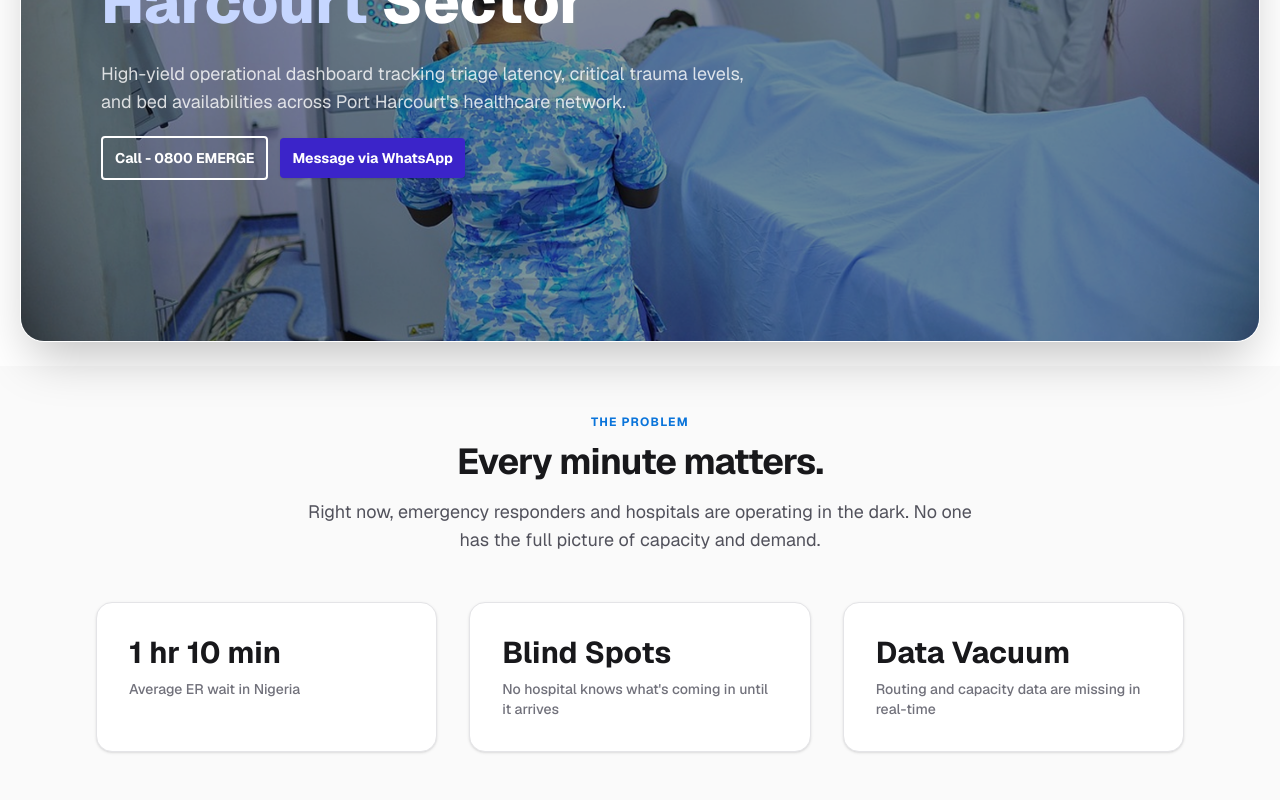
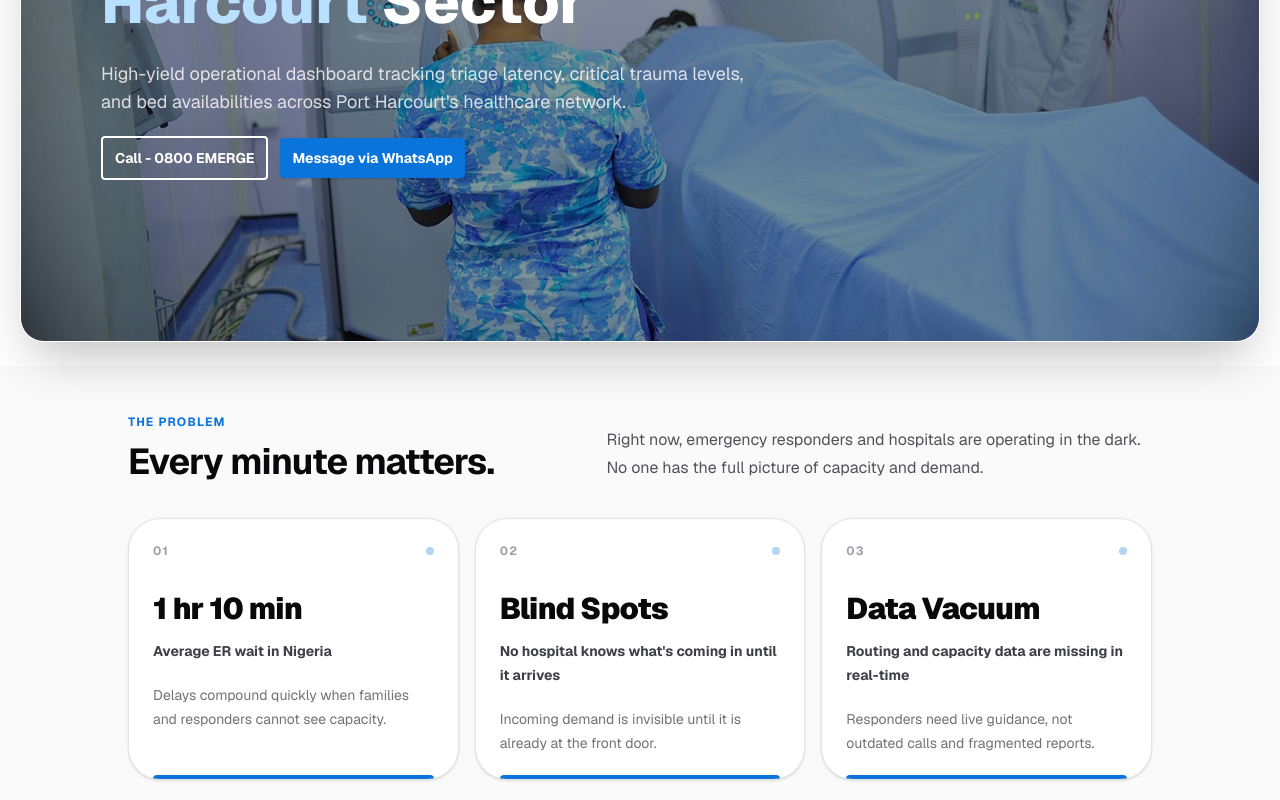
Before and after one commit to Philemon01/emerge_grid, a Next.js app in the folder my-app/: page / in a window 1280 px wide. Shown: the part 420-1220 px from the top of the page. Built offline with nearby package versions, Linux system fonts and the light colour scheme.

Commit message:
problem section update

```diff
--- a/my-app/app/components/hero-section.tsx
+++ b/my-app/app/components/hero-section.tsx
@@ -21,7 +21,7 @@ export default function HeroSection() {
             <div className="max-w-2xl">
               <p className="text-sm tracking-[0.24em] uppercase text-white/75 mb-4">Realtime Hospital</p>
               <h1 className="text-4xl sm:text-5xl lg:text-6xl font-extrabold leading-tight text-white">
-                Visibility for <span className="text-[#c6d6ff]">Port Harcourt</span> Sector
+                Visibility for <span className="text-[#B9E0FF]">Port Harcourt</span> Sector
               </h1>
               <p className="mt-5 text-lg text-white/80 max-w-2xl">
                 High-yield operational dashboard tracking triage latency, critical trauma levels, and bed availabilities across Port Harcourt's healthcare network.
@@ -29,10 +29,10 @@ export default function HeroSection() {
 
               <div className="hidden md:flex mt-5 items-center gap-3">
                 {/* Secondary CTA */}
-                <a className="px-3 py-2.5 rounded-sm border-2 border-[#ffffff] text-[#ffffff] text-sm font-bold hover:bg-[#3b24c9]/5 transition-colors" href="#">Call - 0800 EMERGE</a>
+                <a className="px-3 py-2.5 rounded-sm border-2 border-[#ffffff] text-[#ffffff] text-sm font-bold hover:bg-[#0A74DA]/10 transition-colors" href="#">Call - 0800 EMERGE</a>
 
                 {/* Primary CTA */}
-                <a className="px-3 py-2.5 rounded-sm bg-[#3b24c9] text-white text-sm font-bold hover:bg-[#2f1aa7] shadow-sm transition-colors" href="#">Message via WhatsApp</a>
+                <a className="px-3 py-2.5 rounded-sm bg-[#0A74DA] text-white text-sm font-bold hover:bg-[#0757a4] shadow-sm transition-colors" href="#">Message via WhatsApp</a>
               </div>
             </div>
           </div>
--- a/my-app/app/components/how-section.tsx
+++ b/my-app/app/components/how-section.tsx
@@ -28,7 +28,7 @@ export default function HowSection() {
               </div>
             </div>
             {/* Decorative Glow */}
-            <div className="absolute top-0 right-0 -mr-20 -mt-20 w-80 h-80 bg-[#3b24c9]/20 rounded-full blur-3xl group-hover:bg-[#3b24c9]/30 transition-colors" />
+            <div className="absolute top-0 right-0 -mr-20 -mt-20 w-80 h-80 bg-[#0A74DA]/20 rounded-full blur-3xl group-hover:bg-[#0A74DA]/30 transition-colors" />
           </div>
 
           {/* Secondary Feature: WhatsApp */}
--- a/my-app/app/components/problem-section.tsx
+++ b/my-app/app/components/problem-section.tsx
@@ -1,29 +1,67 @@
-import SectionHeader from "./section-header";
+export default function ProblemSection() {
+  const problems = [
+    {
+      value: "1 hr 10 min",
+      label: "Average ER wait in Nigeria",
+      detail: "Delays compound quickly when families and responders cannot see capacity.",
+    },
+    {
+      value: "Blind Spots",
+      label: "No hospital knows what's coming in until it arrives",
+      detail: "Incoming demand is invisible until it is already at the front door.",
+    },
+    {
+      value: "Data Vacuum",
+      label: "Routing and capacity data are missing in real-time",
+      detail: "Responders need live guidance, not outdated calls and fragmented reports.",
+    },
+  ];
 
-export default function ProblemSection() {
   return (
-    <section id="problem" className="px-6 py-12 lg:px-24 bg-zinc-50">
-      <div className="max-w-6xl mx-auto">
-        <SectionHeader
-          title="The problem"
-          subtitle="Every minute matters."
-          description="Right now, emergency responders and hospitals are operating in the dark. No one has the full picture of capacity and demand."
-          centered
-        />
+    <section id="problem" className="bg-zinc-50 px-5 py-12">
+      <div className="mx-auto max-w-5xl">
+        <div className="grid gap-8 lg:grid-cols-[0.9fr_1.1fr] lg:items-end">
+          <div>
+            <p className="mb-3 text-xs font-bold uppercase tracking-widest text-[#0A74DA]">
+              The problem
+            </p>
+            <h2 className="text-3xl font-bold tracking-tight text-zinc-950 sm:text-4xl">
+              Every minute matters.
+            </h2>
+          </div>
 
-        <div className="grid grid-cols-1 sm:grid-cols-3 gap-8">
-          <div className="bg-white border border-zinc-200 p-8 rounded-2xl shadow-sm hover:shadow-md transition-all">
-            <div className="text-3xl font-bold text-zinc-900">1 hr 10 min</div>
-            <div className="mt-2 text-zinc-500 font-medium text-sm">Average ER wait in Nigeria</div>
-          </div>
-          <div className="bg-white border border-zinc-200 p-8 rounded-2xl shadow-sm hover:shadow-md transition-all">
-            <div className="text-3xl font-bold text-zinc-900">Blind Spots</div>
-            <div className="mt-2 text-zinc-500 font-medium text-sm">No hospital knows what's coming in until it arrives</div>
-          </div>
-          <div className="bg-white border border-zinc-200 p-8 rounded-2xl shadow-sm hover:shadow-md transition-all">
-            <div className="text-3xl font-bold text-zinc-900">Data Vacuum</div>
-            <div className="mt-2 text-zinc-500 font-medium text-sm">Routing and capacity data are missing in real-time</div>
-          </div>
+          <p className="max-w-xl text-base leading-7 text-zinc-600 lg:justify-self-end">
+            Right now, emergency responders and hospitals are operating in the
+            dark. No one has the full picture of capacity and demand.
+          </p>
+        </div>
+
+        <div className="mt-9 grid grid-cols-1 gap-4 md:grid-cols-3">
+          {problems.map((problem, index) => (
+            <article
+              key={problem.value}
+              className="group relative overflow-hidden rounded-[2rem] border border-zinc-200 bg-white p-6 shadow-sm transition-all duration-300 hover:-translate-y-1 hover:shadow-xl hover:shadow-zinc-200/70"
+            >
+              <div className="mb-8 flex items-center justify-between">
+                <span className="text-xs font-bold uppercase tracking-widest text-zinc-400">
+                  0{index + 1}
+                </span>
+                <span className="h-2 w-2 rounded-full bg-[#0A74DA]/30 transition-colors group-hover:bg-[#0A74DA]" />
+              </div>
+
+              <h3 className="text-3xl font-black tracking-tight text-zinc-950">
+                {problem.value}
+              </h3>
+              <p className="mt-3 text-sm font-bold leading-6 text-zinc-700">
+                {problem.label}
+              </p>
+              <p className="mt-5 text-sm leading-6 text-zinc-500">
+                {problem.detail}
+              </p>
+
+              <div className="absolute inset-x-6 bottom-0 h-1 rounded-t-full bg-[#0A74DA]" />
+            </article>
+          ))}
         </div>
       </div>
     </section>
--- a/my-app/app/components/roadmap-section.tsx
+++ b/my-app/app/components/roadmap-section.tsx
@@ -3,7 +3,7 @@ export default function RoadmapSection() {
     {
       phase: "Phase 1 (Now)",
       label: "Live foundation",
-      accent: "bg-[#3b24c9]",
+      accent: "bg-[#0A74DA]",
       surface: "bg-zinc-900 text-white border-zinc-800",
       muted: "text-zinc-400",
       size: "lg:col-span-7 lg:row-span-2",
@@ -97,7 +97,7 @@ export default function RoadmapSection() {
 
                 {i === 0 && (
                   <>
-                    <div className="absolute -bottom-20 -right-16 h-56 w-56 rounded-full bg-[#3b24c9]/30 blur-3xl transition-colors group-hover:bg-[#3b24c9]/40" />
+                    <div className="absolute -bottom-20 -right-16 h-56 w-56 rounded-full bg-[#0A74DA]/30 blur-3xl transition-colors group-hover:bg-[#0A74DA]/40" />
                     <div className="absolute bottom-8 right-8 hidden h-28 w-28 rounded-full border border-white/10 bg-white/5 sm:block" />
                   </>
                 )}
--- a/my-app/app/components/who-section.tsx
+++ b/my-app/app/components/who-section.tsx
@@ -23,7 +23,7 @@ export default function WhoSection() {
           {/* Citizen Card - Large Feature */}
           <div className="md:col-span-8 group p-6 sm:p-7 border border-zinc-200 rounded-[2rem] bg-zinc-50 hover:bg-white hover:shadow-xl transition-all duration-500 flex flex-col justify-between">
             <div>
-              <div className="inline-flex px-3 py-1 rounded-full bg-blue-100 text-blue-700 text-[10px] font-bold uppercase tracking-widest mb-4">Family & Public</div>
+              <div className="inline-flex px-3 py-1 rounded-full bg-[#0A74DA]/10 text-[#0A74DA] text-[10px] font-bold uppercase tracking-widest mb-4">Family & Public</div>
               <h4 className="text-2xl font-bold text-zinc-900 mb-3">{users[0].name}</h4>
               <p className="text-zinc-600 text-base leading-relaxed max-w-lg">{users[0].desc}</p>
             </div>
@@ -42,10 +42,10 @@ export default function WhoSection() {
             <div className="relative z-10 mt-5 bg-white/5 p-4 rounded-2xl backdrop-blur-sm border border-white/10">
               <div className="text-xs text-white/40 mb-2">Protocol Active</div>
               <div className="h-1 w-full bg-white/10 rounded-full overflow-hidden">
-                <div className="h-full bg-[#3b24c9] w-2/3" />
+                <div className="h-full bg-[#0A74DA] w-2/3" />
               </div>
             </div>
-            <div className="absolute top-0 right-0 -mr-16 -mt-16 w-48 h-48 bg-[#3b24c9]/20 rounded-full blur-3xl" />
+            <div className="absolute top-0 right-0 -mr-16 -mt-16 w-48 h-48 bg-[#0A74DA]/20 rounded-full blur-3xl" />
           </div>
 
           {/* Clinical Director - Wide Card */}
@@ -71,12 +71,12 @@ export default function WhoSection() {
         <div className="overflow-hidden whitespace-nowrap">
           <div className="flex w-max items-center gap-12 animate-marquee">
             {marqueeRoles.map((role, idx) => (
-              <span key={idx} className="text-4xl sm:text-6xl font-black text-zinc-200 uppercase tracking-tighter hover:text-[#3b24c9]/10 transition-colors">
+              <span key={idx} className="text-4xl sm:text-6xl font-black text-zinc-200 uppercase tracking-tighter hover:text-[#0A74DA]/10 transition-colors">
                 {role}
               </span>
             ))}
             {marqueeRoles.map((role, idx) => (
-              <span key={idx} className="text-4xl sm:text-6xl font-black text-zinc-200 uppercase tracking-tighter hover:text-[#3b24c9]/10 transition-colors">
+              <span key={idx} className="text-4xl sm:text-6xl font-black text-zinc-200 uppercase tracking-tighter hover:text-[#0A74DA]/10 transition-colors">
                 {role}
               </span>
             ))}
```
